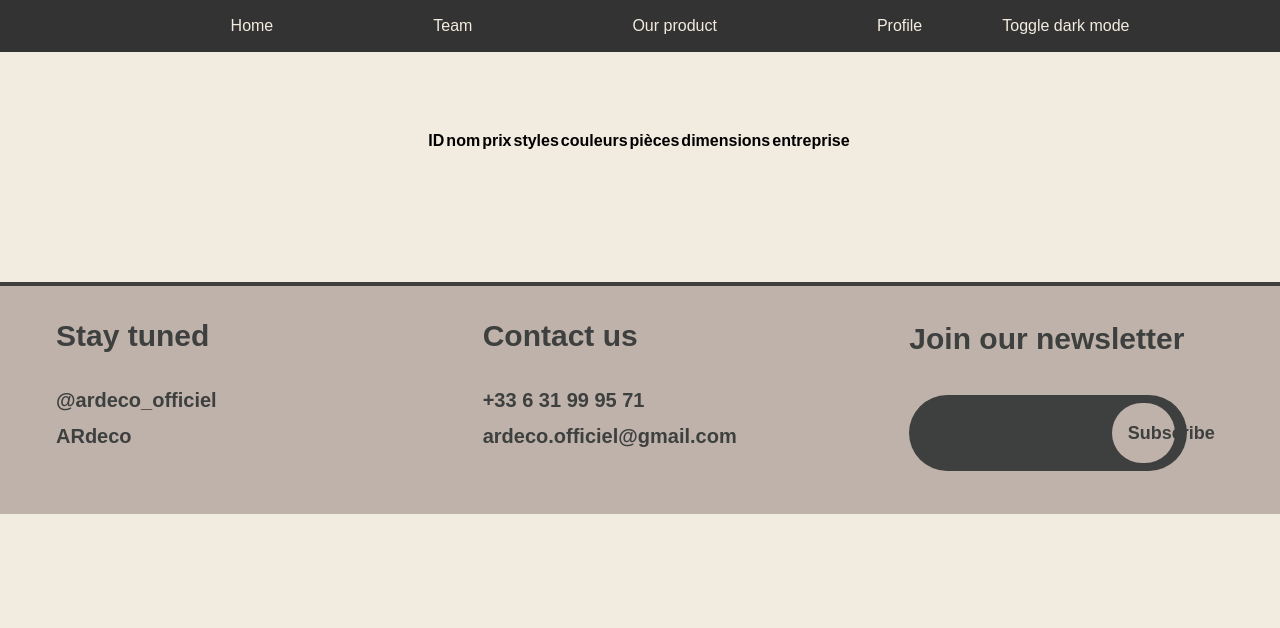
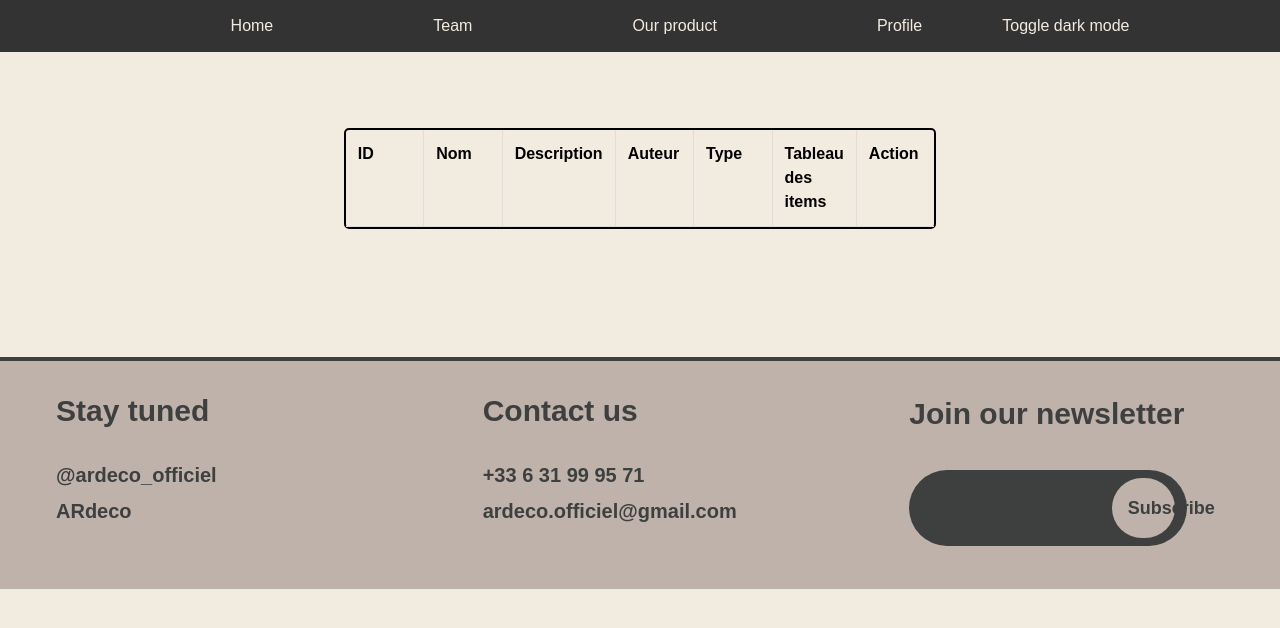
Before and after one commit to LemonieOff/ARDeco-web, a Nuxt app: page /favGallery in a window 1280 px wide. Shown: the top 628 px of the page. Built offline with nearby package versions, Linux system fonts and the light colour scheme; a web font is replaced by a local one.

Commit message:
grille des details des meuble et amenagement favorie avec possibiliter de les supprimer

```diff
--- a/pages/favFourniture.vue
+++ b/pages/favFourniture.vue
@@ -1,41 +1,31 @@
 <template>
   <div class="form">
-      <table>
-        <thead>
-            <tr>
-            <th>ID</th>
-            <br>
-            <th>nom</th>
-            <br>
-            <th>description</th>
-            <br>
-            <th>auteur</th>
-            <br>
-            <th>type</th>
-            <br>
-            <th>tableau des item</th>
-            <br>
-            <th></th>
-            </tr>
-        </thead>
-        <tbody>
-          <tr v-for="(item, index) in furnitureData" :key="index">
-            <td>{{ item.furniture_id }}</td>
-            <br>
-            <td>{{ "le nom" }}</td>
-            <br>
-            <td>{{ "description" }}</td>
-            <br>
-            <td>{{ "auteur" }}</td>
-            <br>
-            <td>{{ "type" }}</td>
-            <br>
-            <td>{{ "tableau" }}</td>
-            <br>
-            <td><button class="custom-button" @click="deleteFurniture(item.furniture_id)">Supprimer</button></td>
-          </tr>
-        </tbody>
-      </table>
+    <div class="grid">
+      <div class="grid-header">
+        <div class="grid-item">ID</div>
+        <div class="grid-item">Nom</div>
+        <div class="grid-item">Prix</div>
+        <div class="grid-item">Styles</div>
+        <div class="grid-item">Couleurs</div>
+        <div class="grid-item">Pièces</div>
+        <div class="grid-item">Dimensions</div>
+        <div class="grid-item">Entreprise</div>
+        <div class="grid-item">Actions</div>
+      </div>
+      <div v-for="(item, index) in furnitureData" :key="index" class="grid-row">
+          <div class="grid-item">{{ item.furniture.id }}</div>
+          <div class="grid-item">{{ item.furniture.name }}</div>
+          <div class="grid-item">{{ item.furniture.price }}</div>
+          <div class="grid-item">{{ item.furniture.styles }}</div>
+          <div class="grid-item">{{ item.furniture.colors }}</div>
+          <div class="grid-item">{{ item.furniture.rooms }}</div>
+          <div class="grid-item">{{ item.furniture.height }} x {{ item.furniture.width }} x {{ item.furniture.depth }}</div>
+          <div class="grid-item">{{ item.furniture.company }}</div>
+          <div class="grid-item">
+          <button class="custom-button" @click="deleteFurniture(item.furniture.id)">Supprimer</button>
+        </div>
+      </div>
+    </div>
   </div>
 </template>
 
@@ -80,7 +70,8 @@
         }
       },
       async deleteFurniture(id) {
-        const response = await fetch(`https://api.ardeco.app/favorite/furniture/${id}`, {
+        try {
+          const response = await fetch(`https://api.ardeco.app/favorite/Furniture/${id}`, {
             method: 'DELETE',
             headers: {
               'Content-Type': 'application/json',
@@ -89,9 +80,13 @@
           });
           if (response.ok) {
             this.successMessage = 'Furniture deleted successfully';
-          this.getFavFurniture();
+            this.furnitureData = this.furnitureData.filter(item => item.furniture.id !== id);
           } else {
             throw new Error('Failed to delete furniture');
+          }
+        } catch (error) {
+          console.error(error);
+          this.errorMessage = 'An error occurred while deleting the furniture.';
         }
       }
     }
@@ -117,10 +112,50 @@
 
 .custom-button {
   padding: 5px 20px;
-  background-color: #D2B48C;
+  background-color:   #F2EBDF;
   color: rgb(62 64 63);
   border: 2px solid rgb(62 64 63);
   border-radius: 5px;
   cursor: pointer;
 }
+
+.grid {
+  display: flex;
+  flex-direction: column;
+  border: 2px solid #000;
+  border-radius: 5px;
+}
+
+.grid-header {
+  display: flex;
+  font-weight: bold;
+
+}
+
+.grid-row {
+  display: flex;
+}
+
+.grid-item {
+  flex: 1;
+  padding: 10px;
+  border-right: 1px solid #000;
+}
+
+.grid-item:last-child {
+  border-right: none;
+}
+
+.grid-row:hover {
+  background-color: rgb(191,178,170);
+}
+
+.grid-item {
+  flex: 1;
+  padding: 12px; /* Adjust padding */
+  border-right: 1px solid #ddd; /* Lighter border */
+  border-bottom: 1px solid #ddd; /* Add bottom border */
+}
+
+
 </style>
--- a/pages/favGallery.vue
+++ b/pages/favGallery.vue
@@ -1,49 +1,27 @@
 <template>
     <div class="form">
-      <table>
-        <thead>
-          <tr>
-            <th>ID</th>
-            <br>
-            <th>nom</th>
-            <br>
-            <th>prix</th>
-            <br>
-            <th>styles</th>
-            <br>
-            <th>couleurs</th>
-            <br>
-            <th>pièces</th>
-            <br>
-            <th>dimensions</th>
-            <br>
-            <th>entreprise</th>
-            <br>
-            <th></th>
-          </tr>
-        </thead>
-        <tbody>
-          <tr v-for="(item, index) in GalleryData" :key="index">
-            <td>{{ item.gallery_id }}</td>
-            <br>
-            <td>{{ "le nom" }}</td>
-            <br>
-            <td>{{ "prix" }}</td>
-            <br>
-            <td>{{ "styles" }}</td>
-            <br>
-            <td>{{ "couleurs" }}</td>
-            <br>
-            <td>{{ "pièces" }}</td>
-            <br>
-            <td>{{ "dimensions" }}</td>
-            <br>
-            <td>{{ "entreprise" }}</td>
-            <br>
-            <td><button class="custom-button" @click="deleteGallery(item.gallery_id)">Supprimer</button></td>
-          </tr>
-        </tbody>
-      </table>
+      <div class="grid">
+        <div class="grid-header">
+          <div class="grid-item">ID</div>
+          <div class="grid-item">Nom</div>
+          <div class="grid-item">Description</div>
+          <div class="grid-item">Auteur</div>
+          <div class="grid-item">Type</div>
+          <div class="grid-item">Tableau des items</div>
+          <div class="grid-item">Action</div>
+        </div>
+        <div v-for="(item, index) in GalleryData" :key="index" class="grid-row">
+          <div class="grid-item">{{ item.gallery.id }}</div>
+          <div class="grid-item">{{ item.gallery.name }}</div>
+          <div class="grid-item">{{ item.gallery.description }}</div>
+          <div class="grid-item">{{ item.user.first_name }} {{ item.user.last_name }}</div>
+          <div class="grid-item">{{ item.gallery.type }}</div>
+          <div class="grid-item">{{ item.gallery.furniture }}</div>
+          <div class="grid-item">
+            <button class="custom-button" @click="deleteGallery(item.gallery.id)">Supprimer</button>
+          </div>
+        </div>
+      </div>
     </div>
 </template>
 
@@ -88,6 +66,7 @@
         }
       },
       async deleteGallery(id) {
+        try {
           const response = await fetch(`https://api.ardeco.app/favorite/Gallery/${id}`, {
             method: 'DELETE',
             headers: {
@@ -97,9 +76,13 @@
           });
           if (response.ok) {
             this.successMessage = 'Gallery deleted successfully';
-          this.getFavGallery();
+            this.GalleryData = this.GalleryData.filter(item => item.gallery.id !== id);
           } else {
             throw new Error('Failed to delete Gallery');
+          }
+        } catch (error) {
+          console.error(error);
+          this.errorMessage = 'An error occurred while deleting the gallery.';
         }
       }
     }
@@ -125,11 +108,50 @@
 
 .custom-button {
   padding: 5px 20px;
-  background-color: #D2B48C;
+  background-color:   #F2EBDF;
   color: rgb(62 64 63);
   border: 2px solid rgb(62 64 63);
   border-radius: 5px;
   cursor: pointer;
 }
 
+.grid {
+  display: flex;
+  flex-direction: column;
+  border: 2px solid #000;
+  border-radius: 5px;
+}
+
+.grid-header {
+  display: flex;
+  font-weight: bold;
+
+}
+
+.grid-row {
+  display: flex;
+}
+
+.grid-item {
+  flex: 1;
+  padding: 10px;
+  border-right: 1px solid #000;
+}
+
+.grid-item:last-child {
+  border-right: none;
+}
+
+.grid-row:hover {
+  background-color: rgb(191,178,170);
+}
+
+.grid-item {
+  flex: 1;
+  padding: 12px; /* Adjust padding */
+  border-right: 1px solid #ddd; /* Lighter border */
+  border-bottom: 1px solid #ddd; /* Add bottom border */
+}
+
+
   </style>
```
Also changed, not shown: 2 other files (tests, documents, lock files or other folders). Lines whose indentation alone changed are shown as unchanged.
